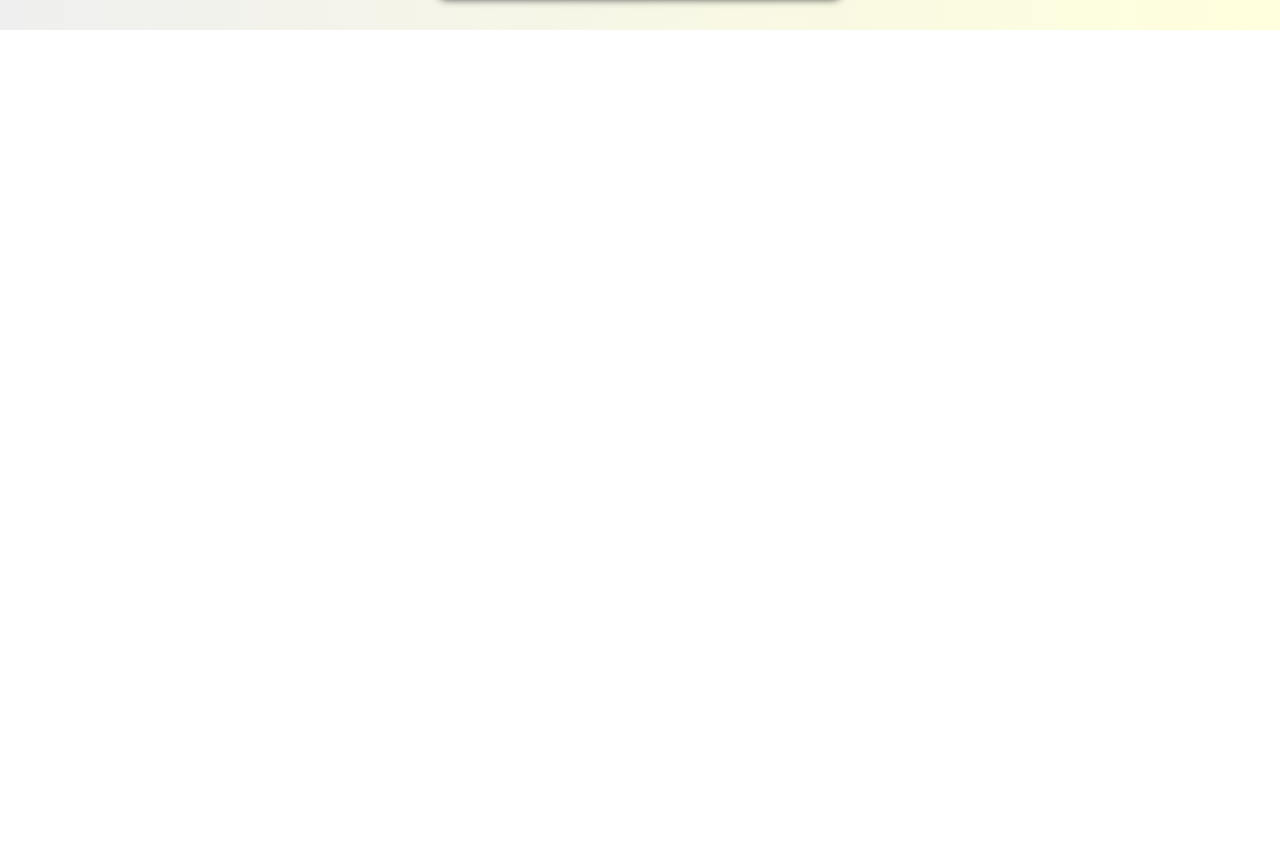
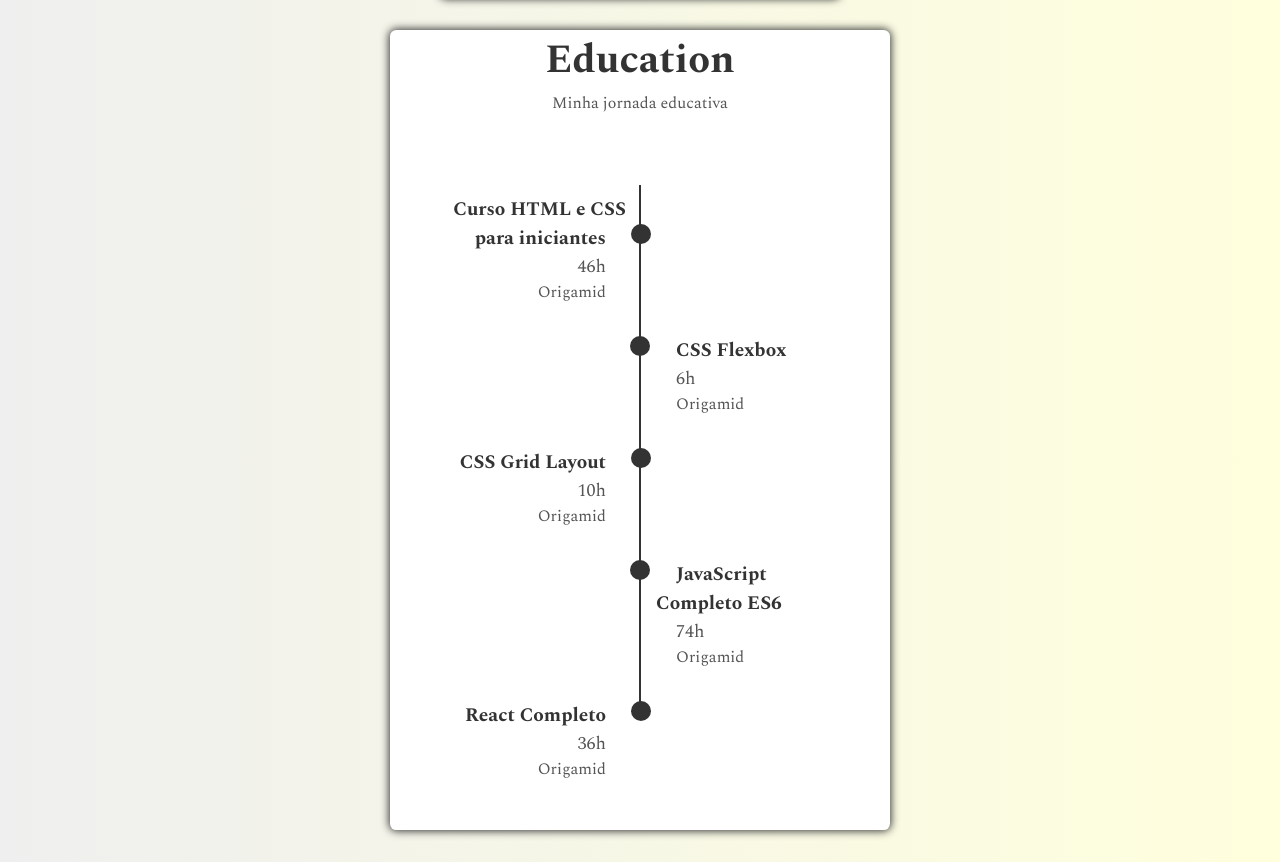
Before and after one commit to luizCosta-Serao/luizCosta-Serao.github.io, a React (Create React App) app: page / in a window 1280 px wide. Shown: the part 1575-2437 px from the top of the page. Before the commit the page ends 1605 px from the top, so only its background shows below. Built offline with nearby package versions, Linux system fonts and the light colour scheme.

Commit message:
Education

```diff
--- a/src/App.js
+++ b/src/App.js
@@ -1,5 +1,6 @@
 import './App.css';
 import About from './components/About/About';
+import Education from './components/Education/Education';
 import Header from './components/Header';
 import Home from './components/Home/Home';
 import Skills from './components/Skills/Skills';
@@ -11,6 +12,7 @@ function App() {
       <Home />
       <About />
       <Skills />
+      <Education/>
     </>
   );
 }
--- /dev/null
+++ b/src/components/Education/Certificates.js
@@ -0,0 +1,14 @@
+import React from 'react'
+import styles from "./Certificates.module.css"
+
+const Certificates = ({title, hours, teacher}) => {
+  return (
+    <li className={styles.certificate}>
+      <h3>{title}</h3>
+      <span>{hours}</span>
+      <p>{teacher}</p>
+    </li>
+  )
+}
+
+export default Certificates
--- /dev/null
+++ b/src/components/Education/Certificates.module.css
@@ -0,0 +1,72 @@
+.certificate {
+  width: 220px;
+  margin-bottom: 2rem;
+}
+
+.certificate h3 {
+  color: #333;
+  font-size: 1.2rem;
+}
+
+.certificate:nth-of-type(even) h3 {
+  margin-right: 30px;
+}
+
+.certificate:nth-of-type(even) {
+  position: relative;
+  left:250px;
+}
+.certificate:nth-of-type(even) h3::before {
+  content: "";
+  width: 20px;
+  height: 20px;
+  background-color: #333;
+  border-radius: 50%;
+  display: inline-block;
+  position: relative;
+  right: 26px;
+}
+
+.certificate:nth-of-type(odd) h3 {
+  margin-left: 40px;
+}
+
+.certificate:nth-of-type(odd) {
+  text-align: end;
+}
+
+.certificate:nth-of-type(odd) h3::after {
+  content: "";
+  width: 20px;
+  height: 20px;
+  background-color: #333;
+  border-radius: 50%;
+  display: inline-block;
+  position: relative;
+  left: 25px;
+}
+
+.certificate span {
+  color: #555;
+  font-size: 1.125rem;
+}
+
+.certificate:nth-of-type(even) span {
+  margin-left: 20px;
+}
+
+.certificate:nth-of-type(odd) span {
+  margin-right: 20px;
+}
+
+.certificate p {
+  color: #555;
+}
+
+.certificate:nth-of-type(even) p {
+  margin-left: 20px;
+}
+
+.certificate:nth-of-type(odd) p {
+  margin-right: 20px;
+}
--- /dev/null
+++ b/src/components/Education/Education.js
@@ -0,0 +1,47 @@
+import React from 'react'
+import Certificates from './Certificates'
+import styles from "./Education.module.css"
+
+const Education = () => {
+
+  return (
+    <section className={`${styles.education} container`}>
+      <h1>Education</h1>
+      <p>Minha jornada educativa</p>
+
+      <ul>
+        <Certificates
+          title="Curso HTML e CSS para iniciantes"
+          hours="46h"
+          teacher="Origamid"
+        />
+
+        <Certificates
+          title="CSS Flexbox"
+          hours="6h"
+          teacher="Origamid"
+        />
+
+        <Certificates
+          title="CSS Grid Layout"
+          hours="10h"
+          teacher="Origamid"
+        />
+
+        <Certificates
+          title="JavaScript Completo ES6"
+          hours="74h"
+          teacher="Origamid"
+        />
+
+        <Certificates
+          title="React Completo"
+          hours="36h"
+          teacher="Origamid"
+        />
+      </ul>
+    </section>
+  )
+}
+
+export default Education
--- /dev/null
+++ b/src/components/Education/Education.module.css
@@ -0,0 +1,35 @@
+.education {
+  width: 500px;
+  background-color: white;
+  height: 800px;
+  margin-bottom: 2rem;
+  border-radius: .4rem;
+  box-shadow: 0px 0px 8px 1px #333;
+}
+
+.education > h1 {
+  color: #333;
+  text-align: center;
+}
+
+.education > p {
+  color: #555;
+  text-align: center;
+}
+
+.education > p::after {
+  content: "";
+  width: 2px;
+  height: 520px;
+  background: #333;
+  display: block;
+  position: relative;
+  top: 70px;
+  margin: 0 auto;
+}
+
+.education ul {
+  position: relative;
+  top: -440px;
+  width: 100%;
+}
```
Also changed, not shown: src/imgs/Education/layer.svg (added).
